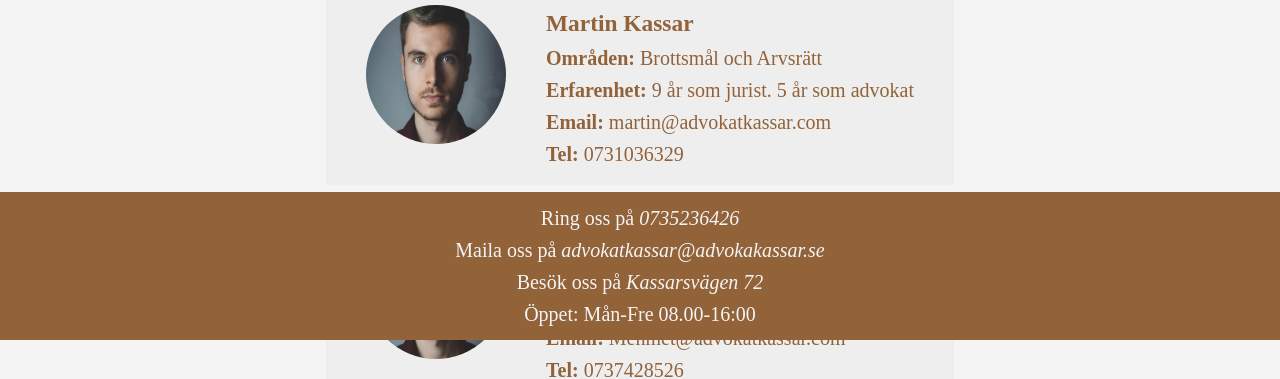
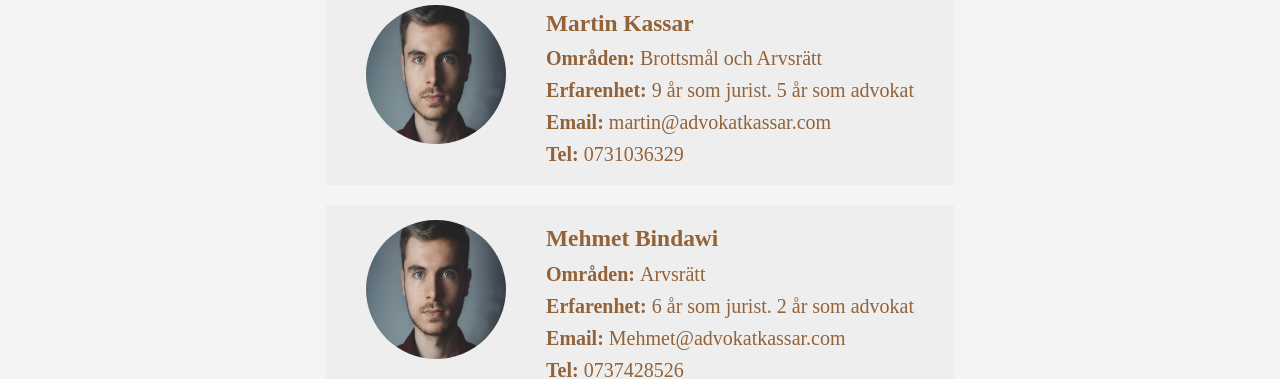
Before and after one commit to MartinKassar/Lawproject, a plain HTML site: page arvsratt.html in a window 1280 px wide. Shown: the part 460-839 px from the top of the page. Drawn offline with Linux system fonts and the light colour scheme.

Commit message:
Update file.

```diff
--- a/style.css
+++ b/style.css
@@ -8,13 +8,17 @@ html {
   scroll-behavior: smooth;
 }
 
+
 body {
+    display: flex;
+    flex-direction: column;
     margin: 0;
     font-family: butler;
     font-size: 20px;
     color: #926239;
     line-height: 1.6;
     background: #f4f4f4;
+    min-height: 100vh;
 }
 /*
 TODO: kosnadsfri rådgivning
@@ -113,12 +117,12 @@ TA BORT BR
     display: flex;
     box-sizing: border-box;
     background: #c7c6c61f;
-    /*box-shadow: 0px 0px 11px 2px rgba(0,0,0,0.75);*/
 }
 
  .por1:hover {
 
    box-shadow: 5px 5px 15px rgb(0,0,0,0.6);
+   transform: scale(1.2);
 
  }
 
@@ -150,9 +154,12 @@ TA BORT BR
     justify-content: center;
     align-items: center;
 
+
 }
 
+#section-a {
 
+}
 
 
 nav {
@@ -249,13 +256,10 @@ input {
     }
 
     footer {
-      position: absolute;
-      right: 0;
-      bottom: 0;
-      left: 0;
       padding: 10px;
       background-color: #926239;
       text-align: center;
+      margin-top: auto;
   }
 
   footer p {
```
